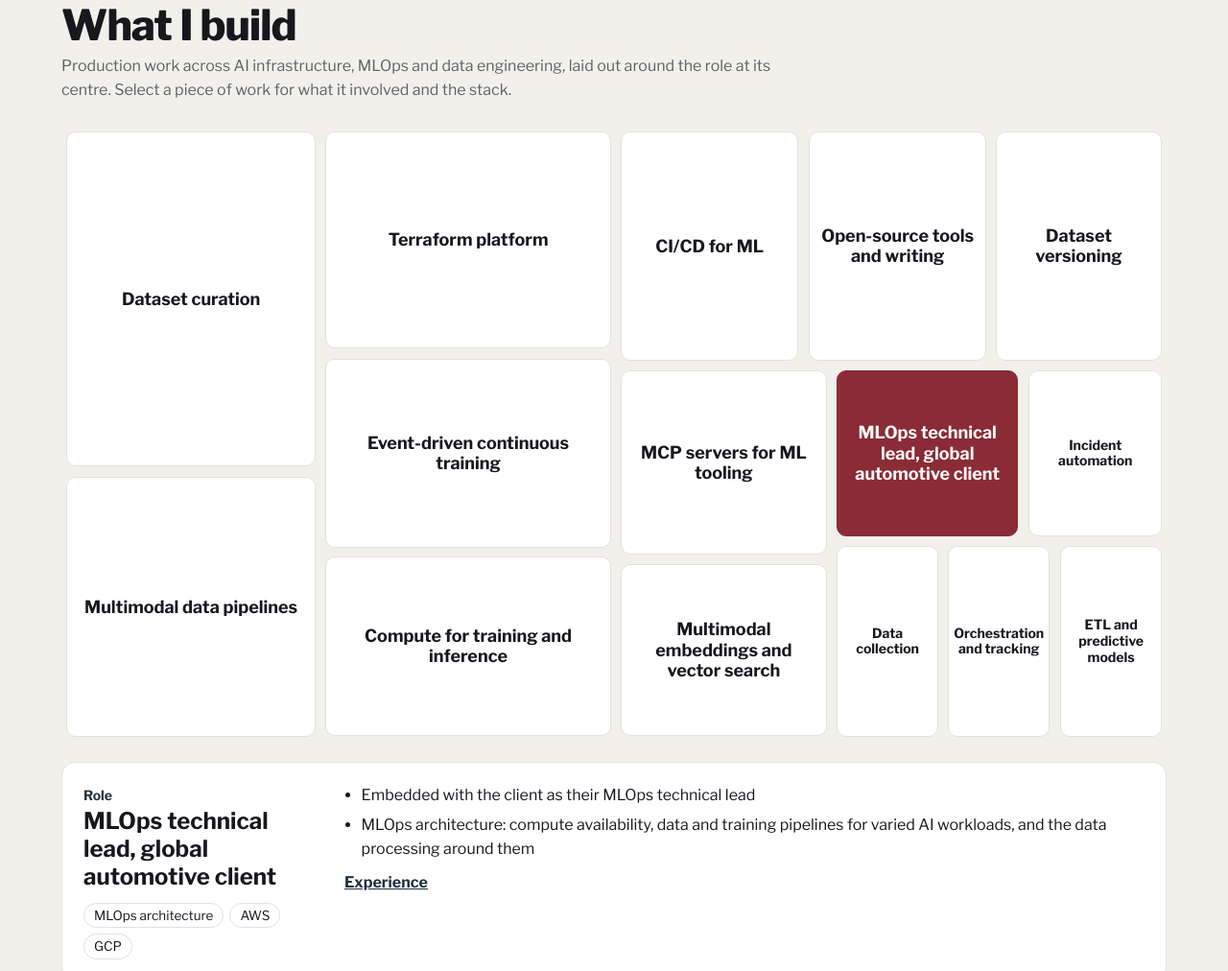
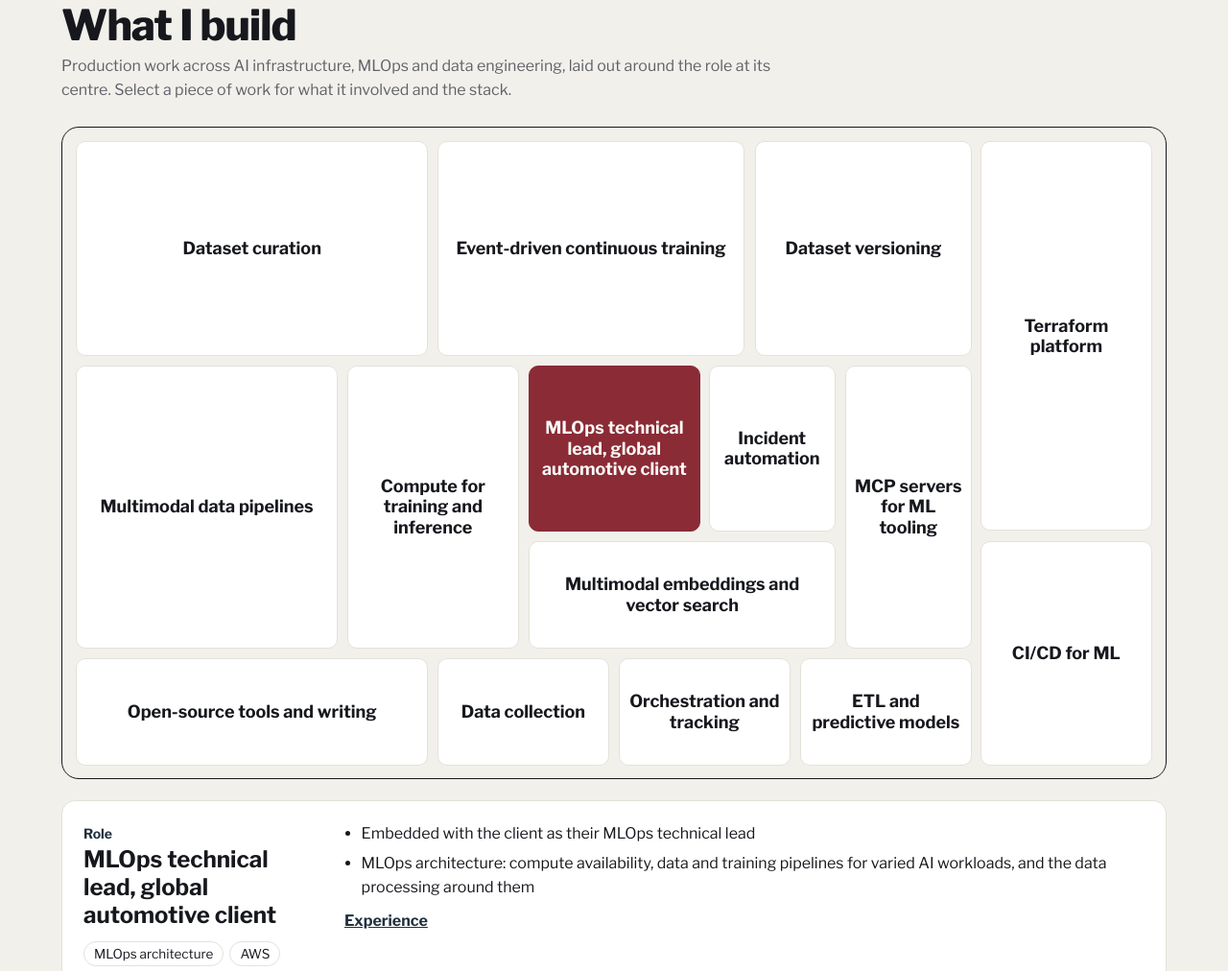
Before and after one commit to rajanalamuri/rajanalamuri.github.io, a plain HTML site: page index.html in a window 1280 px wide. Shown: the part 1177-2189 px from the top of the page at 96% size. Drawn offline with nearby package versions, Linux system fonts and the light colour scheme.

Commit message:
Work map: role tile centred, tiles keep their orientation, outer frame

```diff
--- a/index.html
+++ b/index.html
@@ -84,8 +84,7 @@ footer .btn{border-color:var(--bg)}
 footer .btn:hover,footer .btn:focus-visible{background:var(--bg);color:var(--ink)}
 footer small{display:block;margin-top:28px;opacity:.75}
 
-.mosaic{position:relative;height:clamp(560px,50vw,660px);margin-top:8px}
-.mosaic .tile{position:absolute}
+.mosaic{display:grid;grid-template-columns:repeat(24,minmax(0,1fr));grid-template-rows:repeat(3,4fr) repeat(7,3fr);height:clamp(600px,54vw,680px);gap:10px;margin-top:8px;padding:14px;border:1.5px solid var(--ink);border-radius:18px;background:var(--band)}
 .tile{all:unset;box-sizing:border-box;display:flex;align-items:center;justify-content:center;text-align:center;padding:8px;border-radius:10px;background:var(--card);border:1px solid var(--line);font-weight:600;font-size:clamp(14px,1.5vw,18px);line-height:1.2;color:var(--ink);cursor:pointer;transition:transform .18s,background .18s,border-color .18s,box-shadow .18s;animation:pop .5s both}
 .tile:hover,.tile:focus-visible{transform:translateY(-3px);border-color:var(--teal);box-shadow:0 6px 0 color-mix(in srgb,var(--teal) 25%,transparent)}
 .tile:focus-visible{outline:3px solid var(--claret);outline-offset:2px}
@@ -103,7 +102,7 @@ footer small{display:block;margin-top:28px;opacity:.75}
 .detail .acts{display:flex;flex-wrap:wrap;gap:8px 16px;margin-top:10px}
 .detail .acts a{font-weight:700;color:var(--teal)}
 .credit{font-size:14px;color:var(--mute);margin:10px 0 0}
-@media(max-width:860px){.mosaic{display:grid;grid-template-columns:repeat(2,minmax(0,1fr));gap:10px;height:auto}.mosaic .tile{position:static;min-height:56px}.tile.core{grid-column:1/-1;order:-1}.detail{grid-template-columns:minmax(0,1fr)}}
+@media(max-width:860px){.mosaic{grid-template-columns:repeat(2,minmax(0,1fr));grid-template-rows:none;height:auto;padding:10px}.tile{grid-column:auto!important;grid-row:auto!important;min-height:56px}.tile.core{grid-column:1/-1;order:-1}.detail{grid-template-columns:minmax(0,1fr)}}
 @media(prefers-reduced-motion:reduce){.tile{animation:none;transition:none}}
 .toc{margin-top:40px;border-top:2px solid var(--ink);padding-top:16px}
 .toc h2{font-size:22px;margin:0 0 6px}
@@ -254,51 +253,29 @@ footer small{display:block;margin-top:28px;opacity:.75}
 {
 
 const areas=[
- {k:"collect",t:"Data collection",c:"1/5",r:"1/3",tag:"Data engineering",w:["Collecting image, video, audio and sensor data from source systems into training-ready storage","Offline-first capture on field devices that buffer readings and sync in batches"],st:["Python","AWS","S3"],l:[["Terrin","#p-terrin"]]},
- {k:"tf",t:"Terraform platform",c:"1/5",r:"3/9",tag:"Infrastructure",w:["Write and own Terraform modules for the AWS and GCP infrastructure behind ML workloads","Environments, networking and compute declared as code and promoted through CI"],st:["Terraform","AWS","GCP"],l:[]},
- {k:"data",t:"Multimodal data pipelines",c:"6/11",r:"1/6",tag:"Data engineering",w:["Ingestion and processing pipelines for image, video and audio data used in training","Data processing that supports varied AI workloads"],st:["Python","AWS","Docker"],l:[]},
- {k:"cicd",t:"CI/CD for ML",c:"12/16",r:"2/6",tag:"MLOps",w:["GitLab CI/CD for pipelines, training code and platform code","Containerised jobs built once and promoted between environments"],st:["GitLab CI/CD","Docker"],l:[]},
- {k:"compute",t:"Compute for training and inference",c:"17/21",r:"1/6",tag:"AI infrastructure",w:["Compute availability for training and inference across varied AI workloads","Kubernetes clusters running ML jobs on AWS and GCP / Vertex AI"],st:["Kubernetes","AWS","Vertex AI"],l:[]},
- {k:"version",t:"Dataset versioning",c:"6/11",r:"6/9",tag:"Data engineering",w:["Dataset versioning so every model traces back to the exact data it was trained on","Manifest-based approach, written up for Towards AI"],st:["Manifests","S3","Python"],l:[["Article","#writing"],["Manifest versioning","#p-manifest"]]},
- {k:"lead",t:"MLOps technical lead, global automotive client",c:"11/15",r:"6/9",tag:"Role",core:1,w:["Embedded with the client as their MLOps technical lead","MLOps architecture: compute availability, data and training pipelines for varied AI workloads, and the data processing around them"],st:["MLOps architecture","AWS","GCP"],l:[["Experience","#work"]]},
- {k:"embed",t:"Multimodal embeddings and vector search",c:"15/22",r:"6/8",tag:"ML systems",w:["Shared embedding space across image, video and audio","Vector retrieval over those embeddings"],st:["Embeddings","Vector search","Python"],l:[]},
- {k:"mcp",t:"MCP servers for ML tooling",c:"22/25",r:"4/9",tag:"Developer platform",w:["MCP servers that expose ML tooling and data to engineers and AI assistants"],st:["MCP","Python"],l:[]},
- {k:"ct",t:"Event-driven continuous training",c:"15/22",r:"8/11",tag:"MLOps",w:["Retraining triggered by events such as new data or schedules","Pipelines run end to end without manual hand-offs"],st:["AWS","Event-driven","Airflow"],l:[]},
- {k:"curate",t:"Dataset curation",c:"6/14",r:"9/13",tag:"Data quality",w:["Curating and inspecting image and video datasets before training"],st:["Python","Data quality"],l:[]},
- {k:"orch",t:"Orchestration and tracking",c:"1/5",r:"9/11",tag:"MLOps",w:["Workflow orchestration with Apache Airflow","Experiment and model tracking with MLflow"],st:["Airflow","MLflow"],l:[]},
- {k:"etl",t:"ETL and predictive models",c:"1/5",r:"11/13",tag:"Cognizant",w:["Built ETL and predictive-modelling pipelines"],st:["Python","SQL","ETL"],l:[]},
- {k:"oss",t:"Open-source tools and writing",c:"14/22",r:"11/13",tag:"Independent",w:["dataset-fingerprint, Polygon Annotator and VisuaLearn","Articles on dataset versioning and MLOps"],st:["Python","React","PyPI"],l:[["Open source","#projects"],["Writing","#writing"]]},
- {k:"incident",t:"Incident automation",c:"22/25",r:"9/12",tag:"Cognizant",w:["Automated incident response","Resolved 45+ critical incidents and 450+ service requests"],st:["Automation","Monitoring"],l:[]}];
+ {k:"collect",t:"Data collection",c:"9/13",r:"9/11",tag:"Data engineering",w:["Collecting image, video, audio and sensor data from source systems into training-ready storage","Offline-first capture on field devices that buffer readings and sync in batches"],st:["Python","AWS","S3"],l:[["Terrin","#p-terrin"]]},
+ {k:"tf",t:"Terraform platform",c:"21/25",r:"1/7",tag:"Infrastructure",w:["Write and own Terraform modules for the AWS and GCP infrastructure behind ML workloads","Environments, networking and compute declared as code and promoted through CI"],st:["Terraform","AWS","GCP"],l:[]},
+ {k:"data",t:"Multimodal data pipelines",c:"1/7",r:"4/9",tag:"Data engineering",w:["Ingestion and processing pipelines for image, video and audio data used in training","Data processing that supports varied AI workloads"],st:["Python","AWS","Docker"],l:[]},
+ {k:"cicd",t:"CI/CD for ML",c:"21/25",r:"7/11",tag:"MLOps",w:["GitLab CI/CD for pipelines, training code and platform code","Containerised jobs built once and promoted between environments"],st:["GitLab CI/CD","Docker"],l:[]},
+ {k:"compute",t:"Compute for training and inference",c:"7/11",r:"4/9",tag:"AI infrastructure",w:["Compute availability for training and inference across varied AI workloads","Kubernetes clusters running ML jobs on AWS and GCP / Vertex AI"],st:["Kubernetes","AWS","Vertex AI"],l:[]},
+ {k:"version",t:"Dataset versioning",c:"16/21",r:"1/4",tag:"Data engineering",w:["Dataset versioning so every model traces back to the exact data it was trained on","Manifest-based approach, written up for Towards AI"],st:["Manifests","S3","Python"],l:[["Article","#writing"],["Manifest versioning","#p-manifest"]]},
+ {k:"lead",t:"MLOps technical lead, global automotive client",c:"11/15",r:"4/7",tag:"Role",core:1,w:["Embedded with the client as their MLOps technical lead","MLOps architecture: compute availability, data and training pipelines for varied AI workloads, and the data processing around them"],st:["MLOps architecture","AWS","GCP"],l:[["Experience","#work"]]},
+ {k:"embed",t:"Multimodal embeddings and vector search",c:"11/18",r:"7/9",tag:"ML systems",w:["Shared embedding space across image, video and audio","Vector retrieval over those embeddings"],st:["Embeddings","Vector search","Python"],l:[]},
+ {k:"mcp",t:"MCP servers for ML tooling",c:"18/21",r:"4/9",tag:"Developer platform",w:["MCP servers that expose ML tooling and data to engineers and AI assistants"],st:["MCP","Python"],l:[]},
+ {k:"ct",t:"Event-driven continuous training",c:"9/16",r:"1/4",tag:"MLOps",w:["Retraining triggered by events such as new data or schedules","Pipelines run end to end without manual hand-offs"],st:["AWS","Event-driven","Airflow"],l:[]},
+ {k:"curate",t:"Dataset curation",c:"1/9",r:"1/4",tag:"Data quality",w:["Curating and inspecting image and video datasets before training"],st:["Python","Data quality"],l:[]},
+ {k:"orch",t:"Orchestration and tracking",c:"13/17",r:"9/11",tag:"MLOps",w:["Workflow orchestration with Apache Airflow","Experiment and model tracking with MLflow"],st:["Airflow","MLflow"],l:[]},
+ {k:"etl",t:"ETL and predictive models",c:"17/21",r:"9/11",tag:"Cognizant",w:["Built ETL and predictive-modelling pipelines"],st:["Python","SQL","ETL"],l:[]},
+ {k:"oss",t:"Open-source tools and writing",c:"1/9",r:"9/11",tag:"Independent",w:["dataset-fingerprint, Polygon Annotator and VisuaLearn","Articles on dataset versioning and MLOps"],st:["Python","React","PyPI"],l:[["Open source","#projects"],["Writing","#writing"]]},
+ {k:"incident",t:"Incident automation",c:"15/18",r:"4/7",tag:"Cognizant",w:["Automated incident response","Resolved 45+ critical incidents and 450+ service requests"],st:["Automation","Monitoring"],l:[]}];
 const M=document.getElementById("mosaic"),D=document.getElementById("detail");
-M.innerHTML=areas.map((a,i)=>`<button class="tile${a.core?" core":""}" id="t-${a.k}" data-k="${a.k}" aria-pressed="false" style="animation-delay:${i*45}ms">${a.t}</button>`).join("");
+M.innerHTML=areas.map((a,i)=>`<button class="tile${a.core?" core":""}" id="t-${a.k}" data-k="${a.k}" aria-pressed="false" style="grid-column:${a.c};grid-row:${a.r};animation-delay:${i*45}ms">${a.t}</button>`).join("");
 const show=k=>{const a=areas.find(x=>x.k===k);M.querySelectorAll(".tile").forEach(b=>b.setAttribute("aria-pressed",b.dataset.k===k));
  D.innerHTML=`<div><span class="tag">${a.tag}</span><h3>${a.t}</h3><div class="stack-tags">${a.st.map(x=>`<span>${x}</span>`).join("")}</div></div><div><ul>${a.w.map(x=>`<li>${x}</li>`).join("")}</ul>${a.l.length?`<div class="acts">${a.l.map(([n,h])=>`<a href="${h}">${n}</a>`).join("")}</div>`:""}</div>`};
 M.addEventListener("click",e=>{const b=e.target.closest(".tile");if(b)show(b.dataset.k)});
 M.addEventListener("mouseover",e=>{const b=e.target.closest(".tile");if(b&&matchMedia("(hover:hover)").matches)show(b.dataset.k)});
 M.addEventListener("focusin",e=>{const b=e.target.closest(".tile");if(b)show(b.dataset.k)});
 show("lead");
-const area=a=>{const[c0,c1]=a.c.split("/").map(Number),[r0,r1]=a.r.split("/").map(Number);return (c1-c0)*(r1-r0)};
-const squarify=(items,x,y,w,h,out)=>{
- if(!items.length)return;
- const total=items.reduce((t,i)=>t+i.v,0),scale=w*h/total;
- let row=[],rest=items.slice();const side=()=>Math.min(w,h);
- const worst=(r,s)=>{const sum=r.reduce((t,i)=>t+i.v*scale,0),mx=Math.max(...r.map(i=>i.v*scale)),mn=Math.min(...r.map(i=>i.v*scale));return Math.max(s*s*mx/(sum*sum),sum*sum/(s*s*mn))};
- while(rest.length){const nxt=rest[0];if(!row.length||worst(row.concat(nxt),side())<=worst(row,side())){row.push(nxt);rest.shift()}else break}
- const sum=row.reduce((t,i)=>t+i.v*scale,0);
- if(w>=h){const cw=sum/h;let yy=y;row.forEach(i=>{const ih=i.v*scale/cw;out.push({k:i.k,x,y:yy,w:cw,h:ih});yy+=ih});squarify(rest,x+cw,y,w-cw,h,out)}
- else{const rh=sum/w;let xx=x;row.forEach(i=>{const iw=i.v*scale/rh;out.push({k:i.k,x:xx,y,w:iw,h:rh});xx+=iw});squarify(rest,x,y+rh,w,h-rh,out)}
-};
-const order=["lead","data","tf","curate","compute","ct","cicd","version","mcp","embed","oss","incident","collect","orch","etl"];
-const lay=()=>{
- const wide=M.clientWidth>=860-0&&matchMedia("(min-width:861px)").matches;
- M.querySelectorAll(".tile").forEach(b=>{if(!wide){b.style.left=b.style.top=b.style.width=b.style.height=b.style.fontSize=""}});
- if(!wide)return;
- const W=M.clientWidth,H=M.clientHeight,g=5,out=[];
- const items=order.map(k=>({k,v:area(areas.find(a=>a.k===k))})).sort((a,b)=>b.v-a.v);
- squarify(items,0,0,W,H,out);
- out.forEach(o=>{const b=document.getElementById("t-"+o.k);Object.assign(b.style,{left:(o.x+g)+"px",top:(o.y+g)+"px",width:(o.w-2*g)+"px",height:(o.h-2*g)+"px",fontSize:o.w<150?"14px":""})});
-};
-const mro=new ResizeObserver(lay);mro.observe(M);
 
 
 const nodes=[
```
